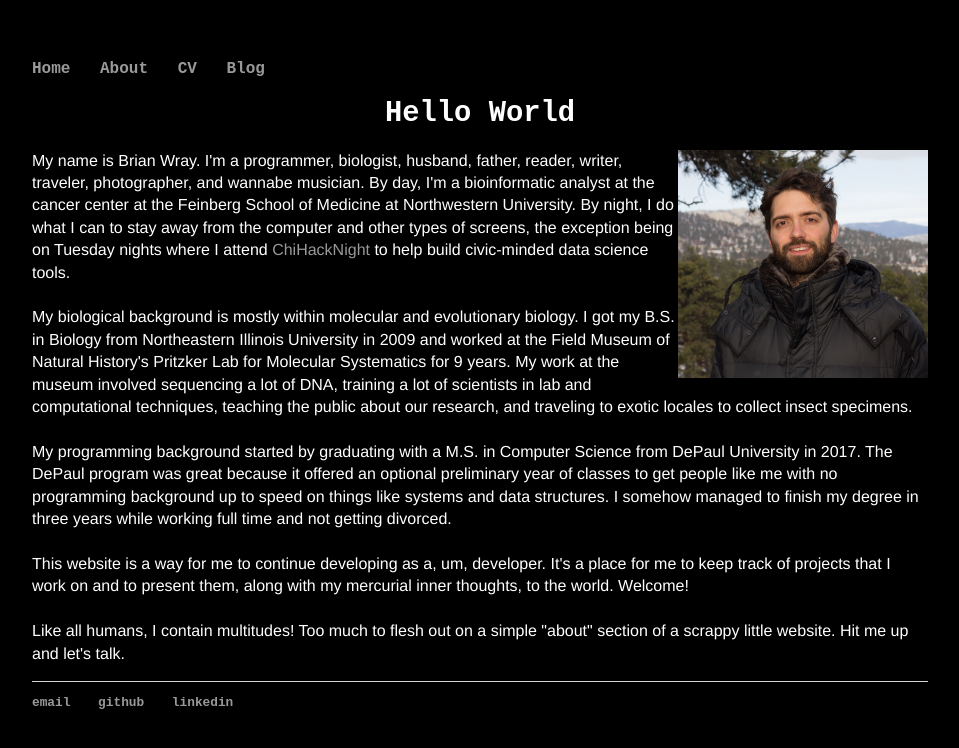
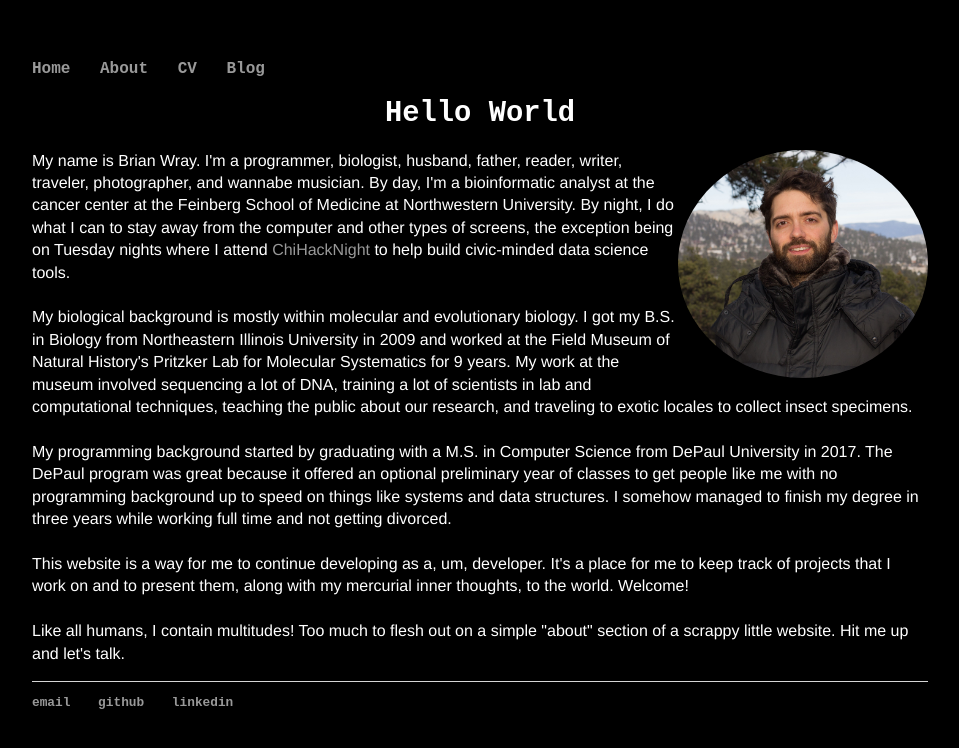
Before and after one commit to bwray/bwray.github.io, a Jekyll site: the page built from about/index.html, in a window 1280 px wide. Shown: the top 748 px of the page, without its empty margins (160-1119 px from the left). Built offline with Jekyll 4.4.1, drawn with Linux system fonts in a browser that asks for light colours.

Commit message:
Update image formatting

```diff
--- a/_layouts/default.html
+++ b/_layouts/default.html
@@ -1,6 +1,11 @@
 <!DOCTYPE html>
 	<html>
 		<head>
+		<style>
+		img {
+    		border-radius: 50%;
+		}
+		</style>
 			<title>{{ page.title }}</title>
 			<!-- link to main stylesheet -->
 			<link rel="stylesheet" type="text/css" href="/css/main.css">
```
